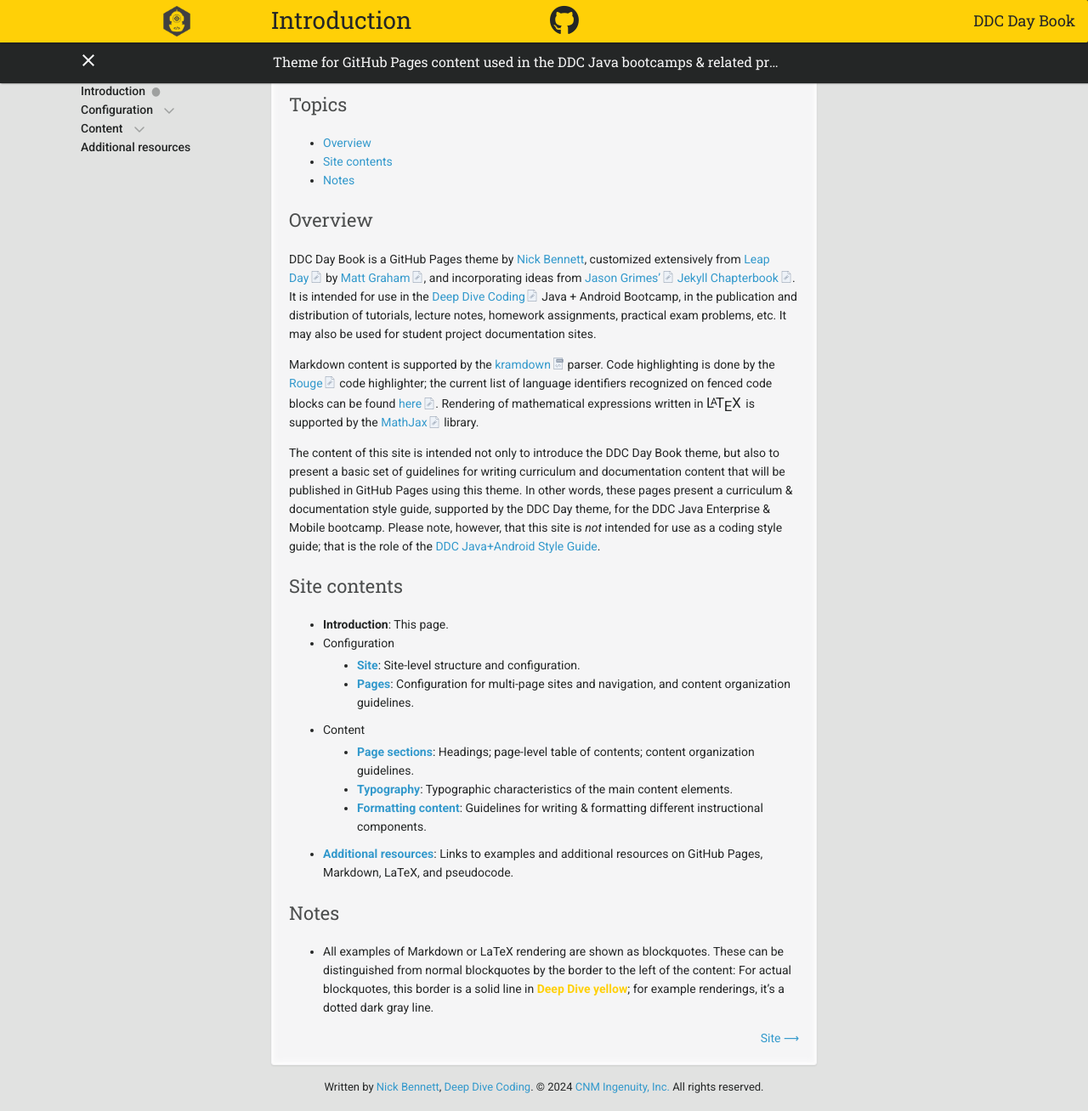
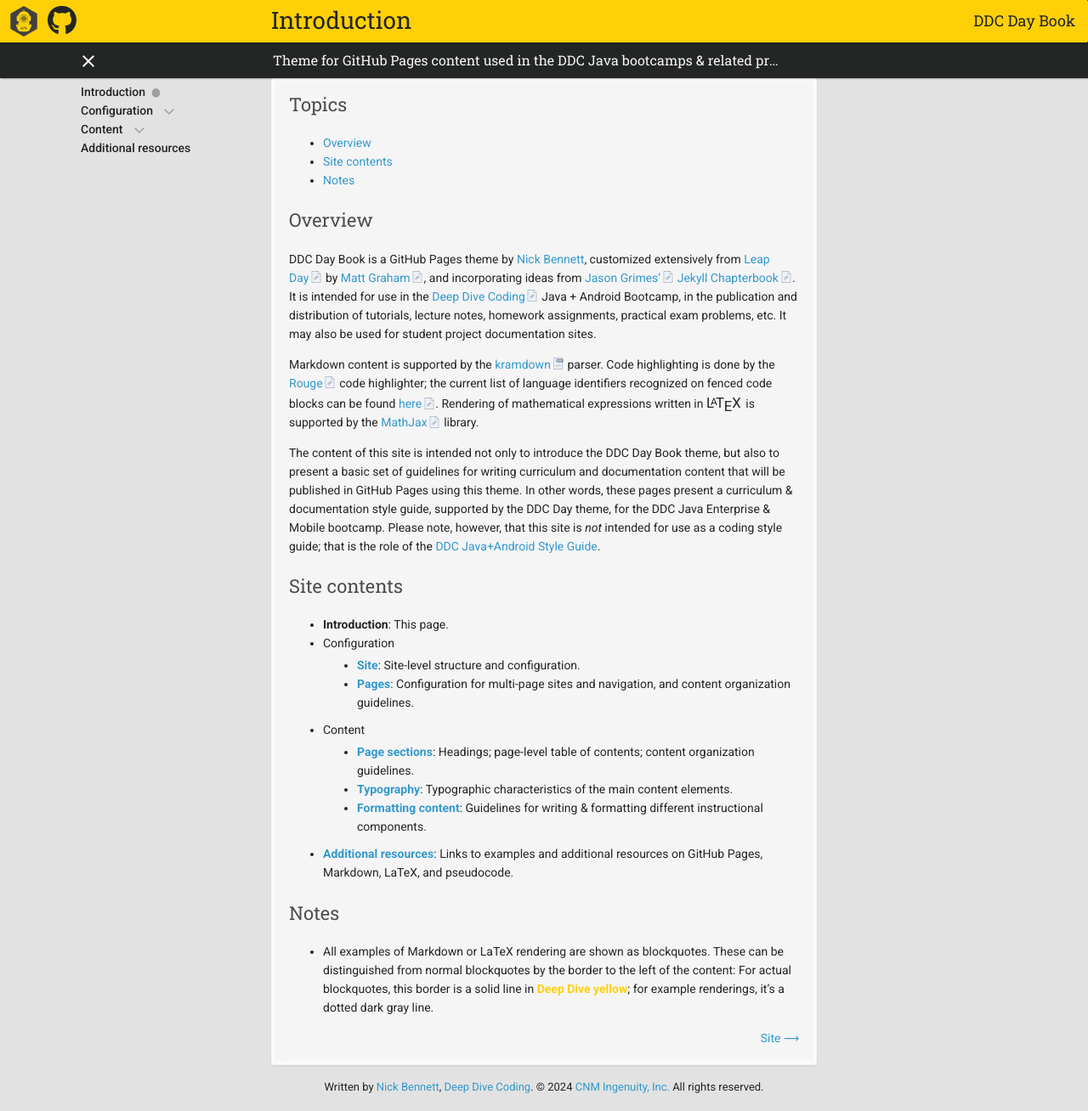
Before and after one commit to ddc-java/ddc-day-book, a Jekyll site: the page built from index.md, in a window 1280 px wide and 1308 px high. Shown: the whole window at 85% size. Built offline with Jekyll 4.4.1, drawn with Linux system fonts in a browser that asks for light colours; nearby versions of some CDN libraries; our own code applies the rules of GitHub Pages for plain Markdown files; formulas are drawn with MathJax 3.

Commit message:
1300px media query changes 3

```diff
--- a/_sass/ddc-day-book.scss
+++ b/_sass/ddc-day-book.scss
@@ -1024,6 +1024,7 @@
 
     float: none;
     padding: 0 15px 12px;
+    height: 80px;
 
     div#banner {
 
@@ -1032,10 +1033,12 @@
 
       a.org {
         left: 10px;
+        right: unset;
       }
 
       a.repo {
         left: 55px;
+        right: unset;
       }
 
     }
@@ -1058,6 +1061,7 @@
     p {
       font-size: 16px;
       padding: 0;
+      bottom: 10px;
       margin: 0 0 0 -319px!important;
       max-width: 600px;
       white-space: nowrap;
@@ -1077,7 +1081,7 @@
     nav.toc {
 
       margin-left: -550px;
-      margin-top: -36px;
+      margin-top: -35px;
 
       > input[type="checkbox"] {
 
```
